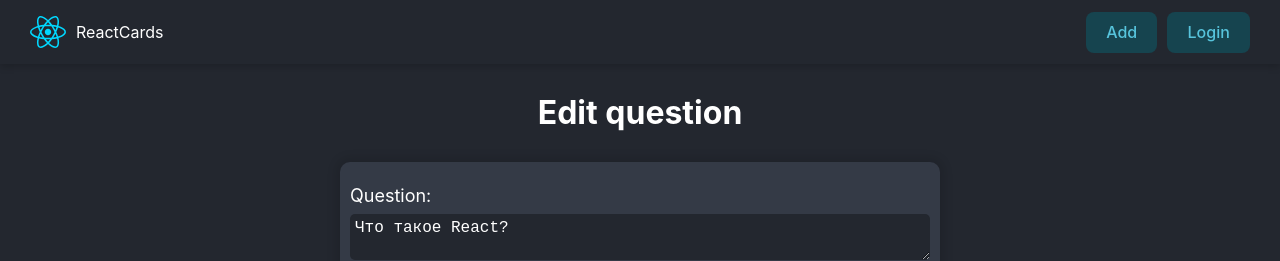
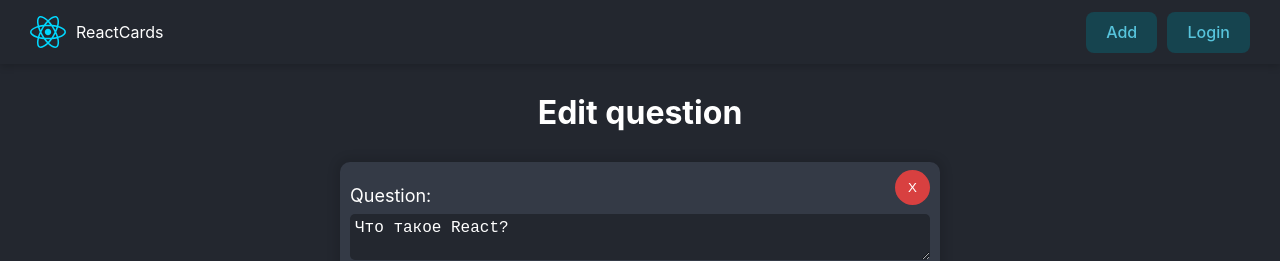
Before and after one commit to Kotiev12/react-app-course, a React (Vite) app: page /editquestion/1 in a window 1280 px wide. Shown: the top 261 px of the page. Built offline with nearby package versions, Linux system fonts and the light colour scheme; data requests are answered from the project's data file.

Commit message:
Edit question page implementation

```diff
--- a/src/pages/EditQuestionPage/EditQuestion.jsx
+++ b/src/pages/EditQuestionPage/EditQuestion.jsx
@@ -6,6 +6,8 @@ import { delayFn } from "../../Helpers/delayFn";
 import { API_URL } from "../../constants";
 import { toast } from "react-toastify";
 import { dateFormat } from "../../Helpers/dateFormat";
+import { useFetch } from "../../hooks/useFetch";
+import { useNavigate } from "react-router-dom";
 
 const editCardAction = async (_prevState, formData) => {
   try {
@@ -44,16 +46,39 @@ const editCardAction = async (_prevState, formData) => {
 };
 
 export const EditQuestion = ({ initialState = {} }) => {
+  const navigate = useNavigate();
   const [formState, formAction, isPending] = useActionState(editCardAction, { ...initialState, clearForm: false });
+
+  const [removeQuestion, isQuestionRemoving] = useFetch(async () => {
+    await fetch(`${API_URL}/react/${initialState.id}`, {
+      method: "DELETE",
+    });
+
+    toast.success("The question has been successfylly removed!");
+    navigate("/");
+  });
+
+  const onRemoveQuestionHandler = () => {
+    const isRemove = confirm("Are you shure?");
+    isRemove && removeQuestion();
+  };
 
   return (
     <>
-      {isPending && <Loader />}
+      {(isPending || isQuestionRemoving) && <Loader />}
 
       <h1 className={cls.formTitle}>Edit question</h1>
 
       <div className={cls.formContainer}>
-        <QuestionForm formAction={formAction} state={formState} isPending={isPending} submitBtnText="Edit question" />
+        <button className={cls.removeBtn} disabled={isPending || isQuestionRemoving} onClick={onRemoveQuestionHandler}>
+          X
+        </button>
+        <QuestionForm
+          formAction={formAction}
+          state={formState}
+          isPending={isPending || isQuestionRemoving}
+          submitBtnText="Edit question"
+        />
       </div>
     </>
   );
--- a/src/pages/EditQuestionPage/EditQuestionPage.module.css
+++ b/src/pages/EditQuestionPage/EditQuestionPage.module.css
@@ -12,3 +12,23 @@
   box-shadow: 0 0 8px 5px rgba(0, 0, 0, 0.1 );
   position: relative;
 }
+
+.removeBtn{
+  width: 35px;
+  height: 35px;
+  position: absolute;
+  top: 8px;
+  right: 10px;
+  border: none;
+  border-radius: 50%;
+  display: flex;
+  justify-content: center;
+  align-items: center;
+  color: #fff;
+  background-color: #d84040;
+  cursor: pointer;
+}
+
+.removeBtn:disabled {
+  opacity: .3;
+}
```
